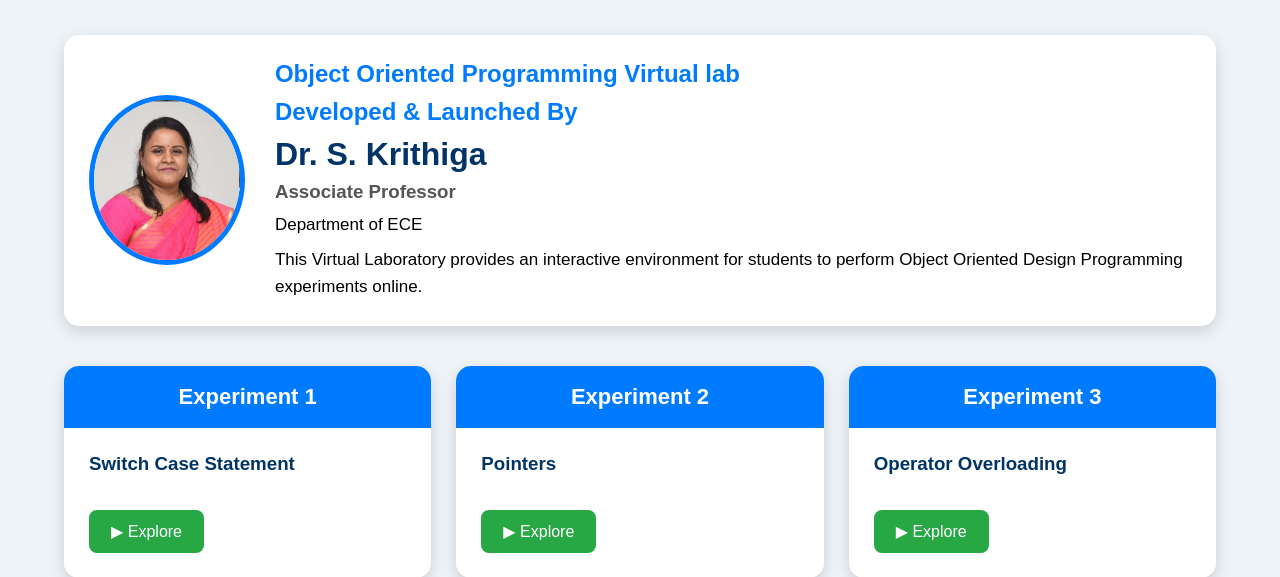
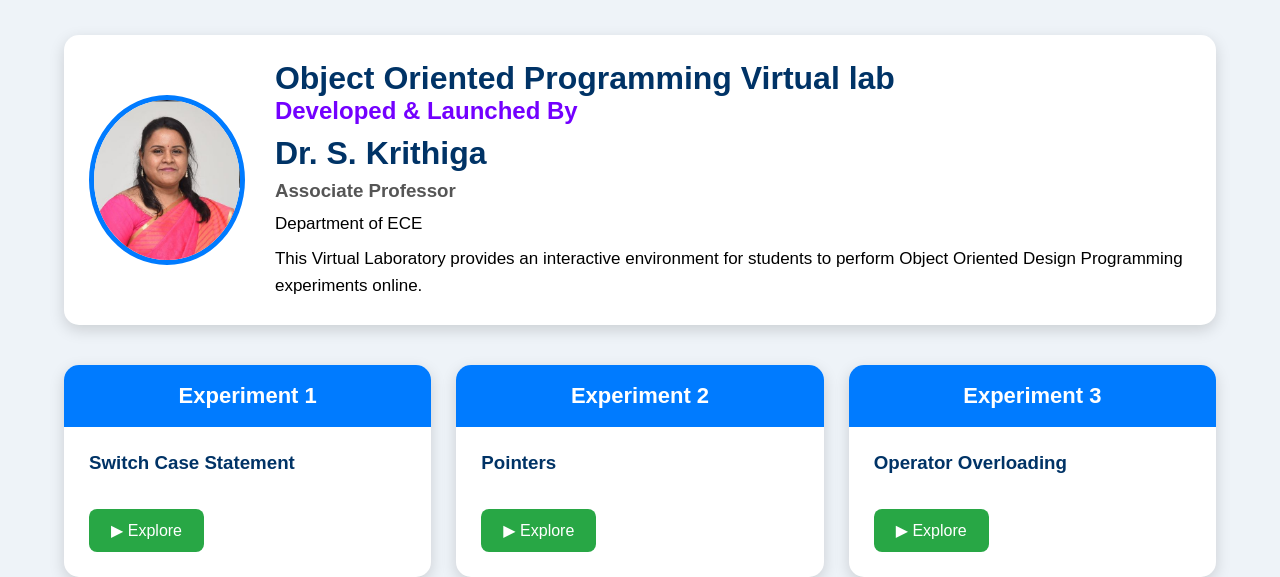
Before and after one commit to krithiga80/OODPVLAB, a Flask app: page / in a window 1280 px wide. Shown: the part 250-827 px from the top of the page. Run offline with Flask 3, Linux system fonts and the light colour scheme.

Commit message:
Updated templates/index.html

```diff
--- a/templates/index.html
+++ b/templates/index.html
@@ -129,7 +129,7 @@ object-fit:cover;
 
 .faculty h2{
 
-color:#007BFF;
+color:#7300ff;
 
 margin-bottom:10px;
 
@@ -357,7 +357,7 @@ margin-top:20px;
 
 <div>
 
-<h2>Object Oriented Programming Virtual lab </h2>
+<h1>Object Oriented Programming Virtual lab </h1>
 
 <h2>Developed & Launched By</h2>
 
```
